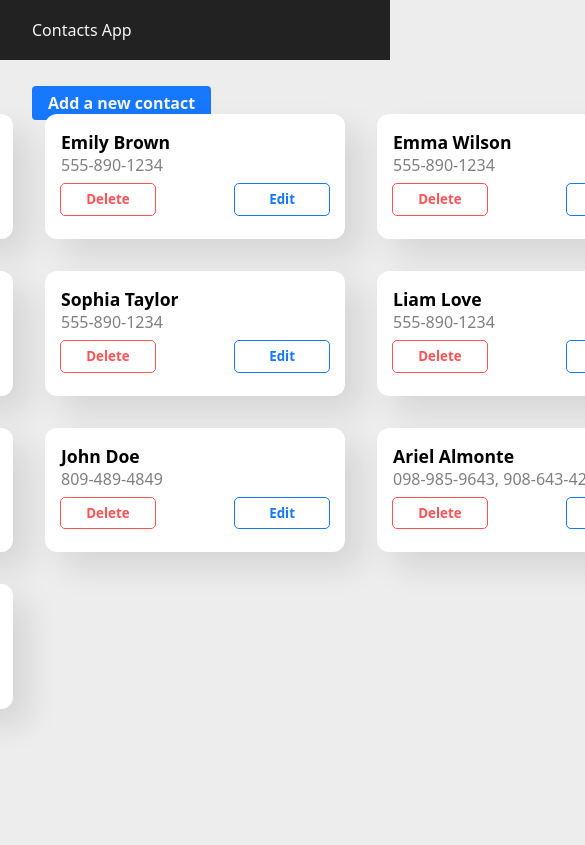
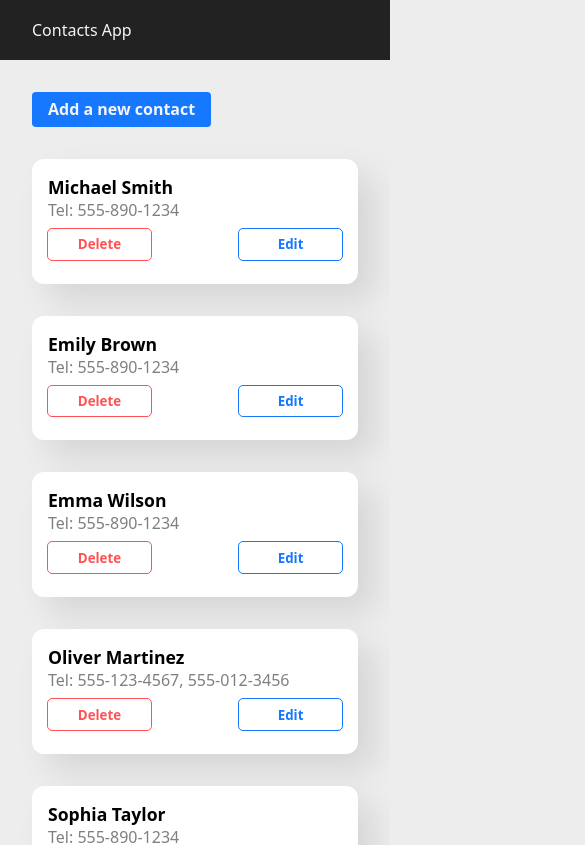
Before and after one commit to JoseAMota11/angular-contacts-app, an Angular app: page / in a window 390 px wide. Shown: the top 845 px of the page, 585 px wide, since content can reach past the window. Built offline with nearby package versions, Linux system fonts and the light colour scheme; data requests are answered from the project's data file.

Commit message:
Adding responsiveness to the home component

```diff
--- a/src/app/components/contacts/contacts.component.scss
+++ b/src/app/components/contacts/contacts.component.scss
@@ -13,6 +13,7 @@ $secondary: #ff5255;
 
   p {
     color: rgba($color: #000000, $alpha: 0.5);
+    font-size: 1rem;
   }
 
   &--buttons {
--- a/src/app/components/contacts/contacts.component.ts
+++ b/src/app/components/contacts/contacts.component.ts
@@ -11,7 +11,7 @@ import { Router } from '@angular/router';
   template: `
     <section class="contact-card">
       <h3>{{ contact.firstName }} {{ contact.lastName }}</h3>
-      <p>{{ contact.phoneNumbers }}</p>
+      <p>Tel: {{ contact.phoneNumbers }}</p>
       <div class="contact-card--buttons">
         <button type="button" class="card--buttons__delete" (click)="delete()">
           Delete
--- a/src/app/components/home/home.component.scss
+++ b/src/app/components/home/home.component.scss
@@ -1,6 +1,7 @@
 $primary: #1677ff;
 
 .link {
+  display: inline-block;
   padding: 0.4rem 1rem;
   background-color: $primary;
   color: whitesmoke;
@@ -10,6 +11,7 @@ $primary: #1677ff;
 
 .home-section {
   display: grid;
+  padding: 2rem 0;
   grid-template-columns: repeat(3, 300px);
   place-content: center;
   gap: 2rem;
@@ -17,5 +19,23 @@ $primary: #1677ff;
 
 .loading {
   text-align: center;
-  grid-column: 2 / 3;
+  grid-column: 1 / -1;
 }
+
+@media screen and (max-width: 1020px) {
+  .home-section {
+    grid-template-columns: repeat(2, 400px);
+  }
+}
+
+@media screen and (max-width: 900px) {
+  .home-section {
+    grid-template-columns: repeat(2, 300px);
+  }
+}
+
+@media screen and (max-width: 710px) {
+  .home-section {
+    grid-template-columns: repeat(1, 1fr);
+  }
+}
```
Also changed, not shown: 1 other file (tests, documents, lock files or other folders).
